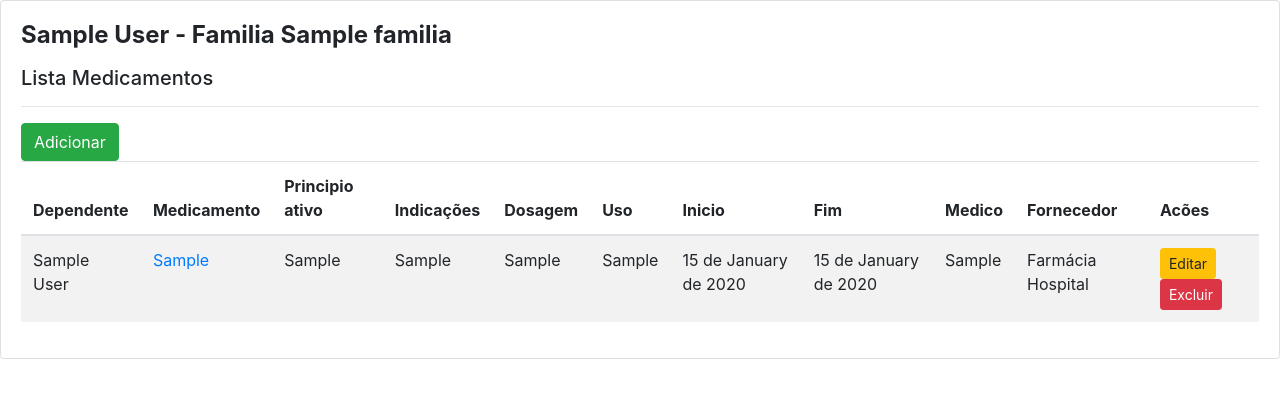
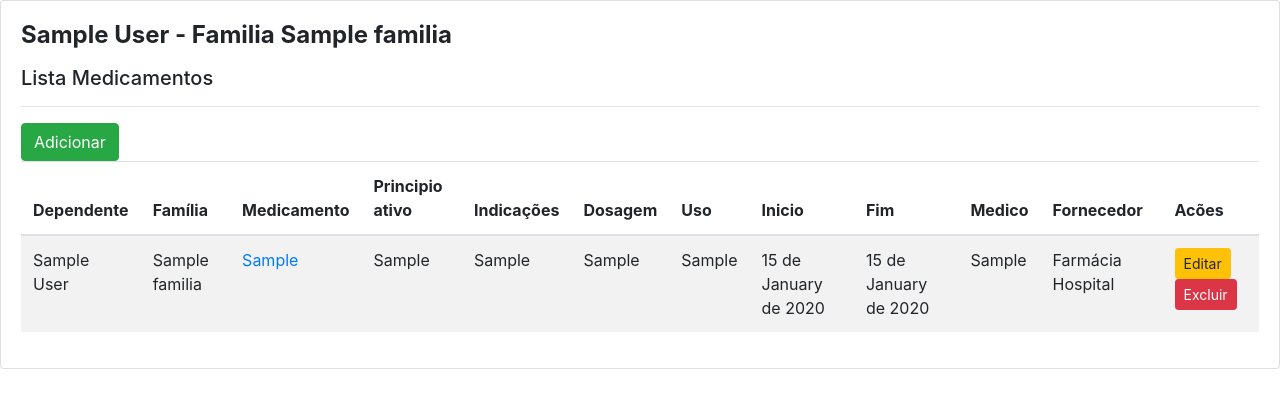
Before and after one commit to klauvital2021/Projeto_Integrador2, a Django app: page /consulta/medicamento/ in a window 1280 px wide. Shown: the part 209-617 px from the top of the page. Run offline with Django 4.2, Linux system fonts and the light colour scheme; a user stored in the database is signed in; tables that the repository leaves empty hold one stand-in row (values such as "Sample post"); some libraries are stand-ins or nearby versions.

Commit message:
Aplica filtro de família em medicamento e coloca get_form_kwargs em CreateView.

```diff
--- a/backend/consulta/templates/consulta/medicamento_list.html
+++ b/backend/consulta/templates/consulta/medicamento_list.html
@@ -12,8 +12,9 @@
           <a class ="btn btn-success" href="{% url 'medicamento_add' %}">Adicionar</a>
       <table class = "table table-striped">
         <thead>
-            <th>Dependente </th>
-            <th>Medicamento </th>
+            <th>Dependente</th>
+            <th>Família</th>
+            <th>Medicamento</th>
             <th>Principio ativo</th>
             <th>Indicações</th>
             <th>Dosagem</th>
@@ -30,6 +31,7 @@
 
             <tr>
               <td>{{ object.dependente }}</td>
+              <td>{{ object.dependente.familia }}</td>
               <td> <a href="{{ object.get_absolute_url }}">{{ object.medicamento_prescrito }}</a> </td>
               <td>{{ object.principio_ativo }}</td>
               <td>{{ object.indicacoes }} </td>
--- a/backend/consulta/views.py
+++ b/backend/consulta/views.py
@@ -78,10 +78,11 @@ def posconsulta_delete(request):
 class MedicamentoListView(LRM, ListView):
     model = Medicamento
 
-    def get_form_kwargs(self):
-        kwargs = super().get_form_kwargs()
-        kwargs.update({'user': self.request.user})
-        return kwargs
+    def get_queryset(self):
+        usuario = self.request.user.usuarios.first()
+        familia = usuario.familia
+        queryset = Medicamento.objects.filter(dependente__familia__nome=familia)  # noqa E501
+        return queryset
 
 
 class MedicamentoDetailView(LRM, DetailView):
@@ -91,6 +92,11 @@ class MedicamentoDetailView(LRM, DetailView):
 class MedicamentoCreateView(LRM, CreateView):
     model = Medicamento
     form_class = MedicamentoForm
+
+    def get_form_kwargs(self):
+        kwargs = super().get_form_kwargs()
+        kwargs.update({'user': self.request.user})
+        return kwargs
 
 
 class MedicamentoUpdateView(LRM, UpdateView):
```
